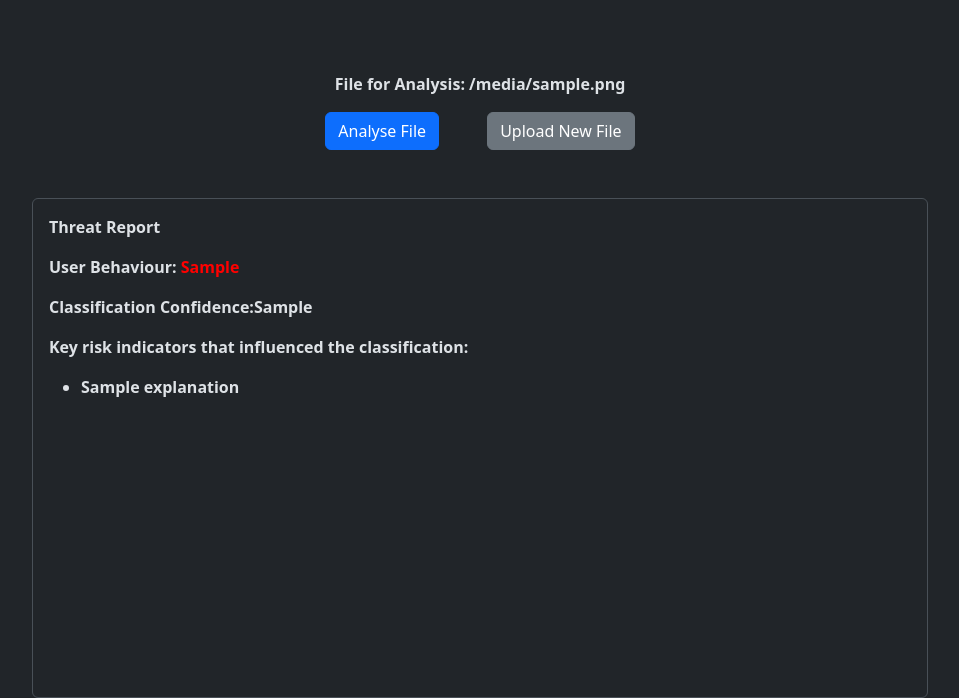
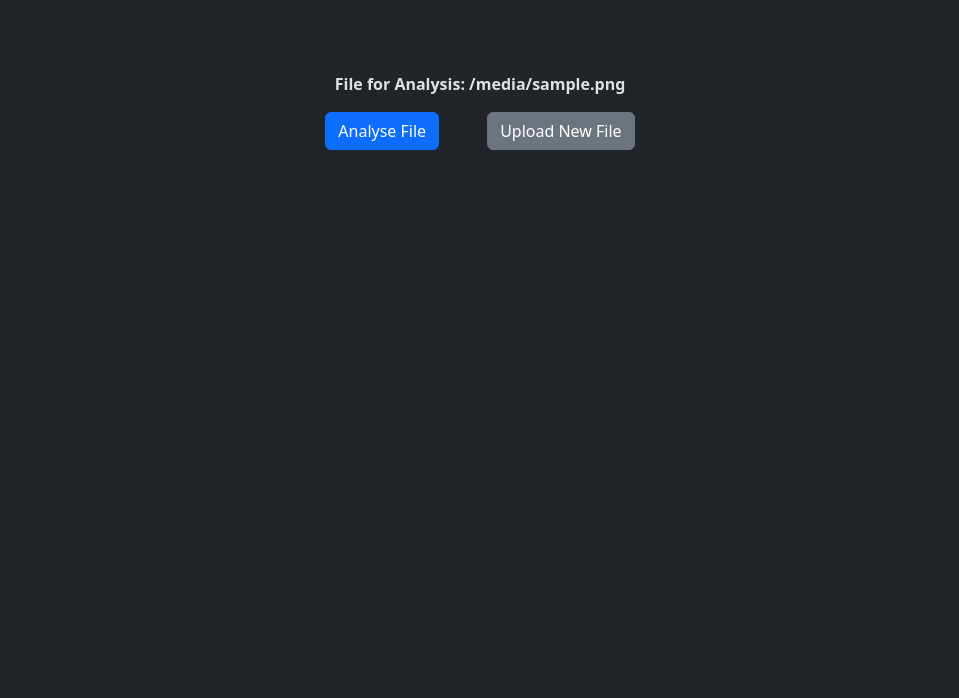
Before and after one commit to Tamsanqa743/Project-AI-PoweredInsiderThreatDetectionSystem, a Flask app: template App/Presentation/templates/analysis.html in a window 1280 px wide. Shown: the part 126-824 px from the top of the page, without its empty margins (160-1119 px from the left). After the commit the page ends 276 px from the top, so only its background shows below. Run offline with Flask 3, Linux system fonts and the light colour scheme; the template is opened without the code that fills it: most values are stand-ins (such as "Sample title", 1, 10 or a date in 2020); parts of the project's set-up code (start-up, migrations or seed data) failed here and were passed over.

Commit message:
Rework analysis page content rendering

```diff
--- a/App/Presentation/templates/analysis.html
+++ b/App/Presentation/templates/analysis.html
@@ -38,9 +38,10 @@
                        <button class="upload-new-file btn btn-secondary ml-5 mb-5">Upload New File</button>
                    </form>
                </div>
+               {% if display_results %}
                <div class="border rounded analysis-results">
                    <div class="results-container">
-                       <p class="mt-3 ms-3"><b>Threat Report</b></p>
+                       <h3 class="mt-3 ms-3"><b>Threat Report</b></h3>
                        <div class="mt-3 ms-3 prediction-breakdown">
                            <p><b>User Behaviour: </b><span style="color: {% if classification_output == 'Normal' %}green{% else %}red{% endif %};"><b>{{classification_output}}</b></span></p>
                            <p><b>Classification Confidence:</b><b>{{classification_confidence}}</b></p>
@@ -54,6 +55,7 @@
                    </div>
 
                </div>
+               {% endif %}
 
        </div>
     </main>
--- a/App/Presentation/templates/base.html
+++ b/App/Presentation/templates/base.html
@@ -11,5 +11,4 @@
 <body>
     {% block body %}{% endblock %}
 </body>
-<!-- <script src="../static/script.js"></script> -->
 </html>
--- a/App/app.py
+++ b/App/app.py
@@ -9,6 +9,7 @@ static_dir = os.path.abspath('Presentation/static/') # custom static directory p
 UPLOAD_FOLDER = os.path.abspath('Uploaded_files/') # folder uploaded files are stored
 ALLOWED_EXTENSIONS = {'csv'} # file extensions allowed for upload
 secret_key = 'DHEQJdxagshd2eg623829273273'
+display_results = False
 
 file_con = file_controller()
 core_con = core_controller()
@@ -32,7 +33,7 @@ def upload():
         file_con.file_upload(file, UPLOAD_FOLDER)
         filename = secure_filename(file.filename)
         flash("File Upload Successful", "success")
-    return render_template('analysis.html', saved_filename=filename)
+    return render_template('analysis.html', saved_filename=filename, display_results = display_results)
 
 
 @app.route('/analyse', methods=['POST'])
@@ -44,7 +45,8 @@ def analyse():
 
     classification = result[0] # classification result
     flash("Analysis Complete!", "success")
-    return render_template('analysis.html', classification_description=description, classification_output=classification,classification_confidence=classification_confidence, saved_filename=file_con.get_filename())
+    display_results = True # set flag to show results on page
+    return render_template('analysis.html', classification_description=description, classification_output=classification,classification_confidence=classification_confidence, saved_filename=file_con.get_filename(), display_results = display_results)
 
 @app.route('/upload_new_file',methods=['POST'])
 def upload_new_file():
```
Also changed, not shown: 1 other file.
